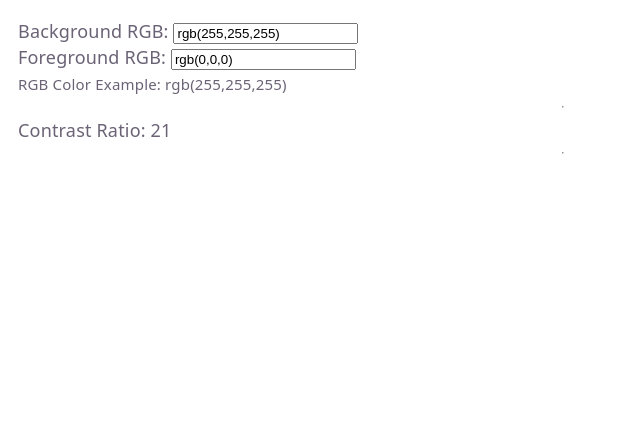
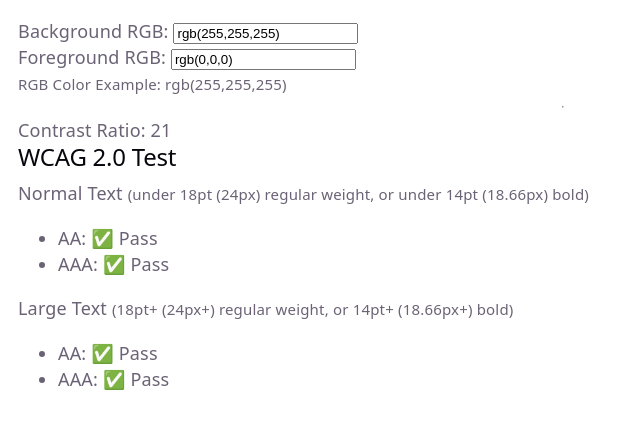
Before and after one commit to AdoraWyne/color-contrast-checker, a React (Vite) app: page / in a window 1280 px wide. Shown: the top 428 px of the page, without its empty margins (0-640 px from the left). Built offline with nearby package versions, Linux system fonts and the light colour scheme.

Commit message:
Add WCAG test section

```diff
--- a/src/App.tsx
+++ b/src/App.tsx
@@ -1,6 +1,7 @@
 import { useState } from 'react';
 import { getLuminanceValue } from "./utils/getLuminanceValue"
 import { getContrastRatio } from "./utils/getContrastRatio"
+import { WCAGTest } from "./utils/WCAGTest"
 
 function App() {
   const [backgroundRGB, setBackgroundRGB] = useState<string>('rgb(255,255,255)');
@@ -9,6 +10,7 @@
   const backgroundLuminanceValue = getLuminanceValue(backgroundRGB)
   const foregroundLuminanceValue = getLuminanceValue(foregroundRGB)
   const contrastRatio = getContrastRatio(backgroundLuminanceValue, foregroundLuminanceValue)
+  const WCAGResult = WCAGTest(contrastRatio)
 
 
   return (
@@ -45,7 +47,19 @@
       <p>Contrast Ratio: {(isNaN(backgroundLuminanceValue) || isNaN(foregroundLuminanceValue)) ? "Enter valid RGB values 🐖" : contrastRatio}</p>
     </div>
 
-    <hr />
+    <div>
+      <h2>WCAG 2.0 Test</h2>
+      <p>Normal Text <small>(under 18pt (24px) regular weight, or under 14pt (18.66px) bold)</small></p>
+      <ul>
+        <li>AA: {WCAGResult.NormalAA}</li>
+        <li>AAA: {WCAGResult.NormalAAA}</li>
+      </ul>
+      <p>Large Text <small>(18pt+ (24px+) regular weight, or 14pt+ (18.66px+) bold)</small></p>
+      <ul>
+        <li>AA: {WCAGResult.LargeAA}</li>
+        <li>AAA: {WCAGResult.LargeAAA}</li>
+      </ul>
+    </div>
     </>
   );
 }
```
